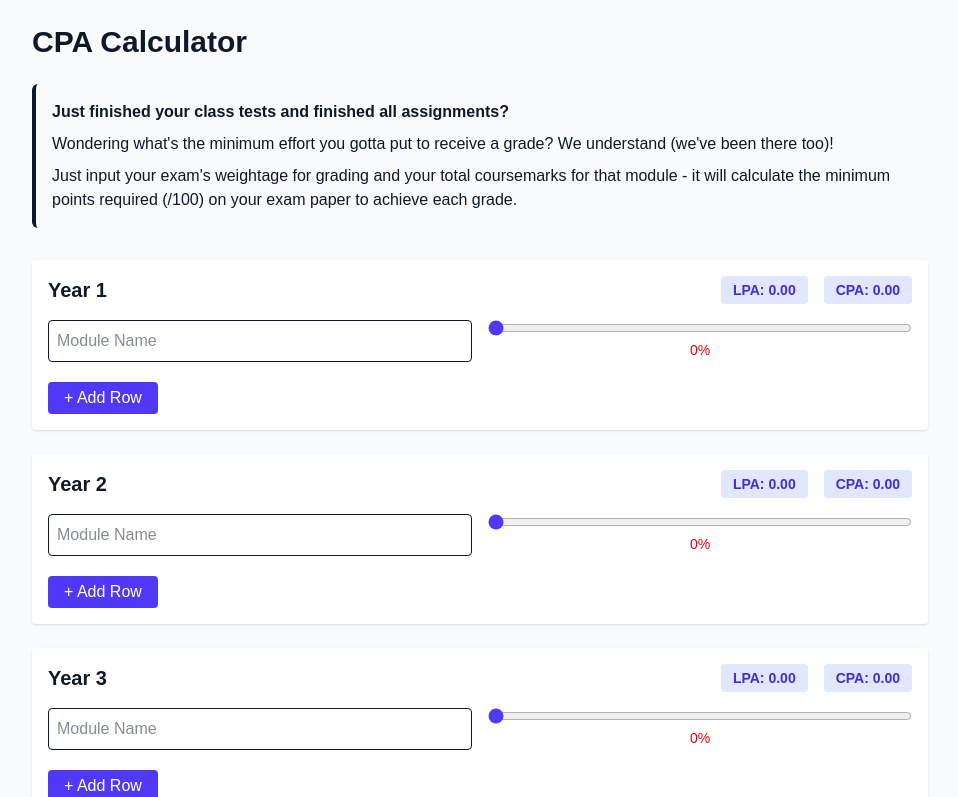
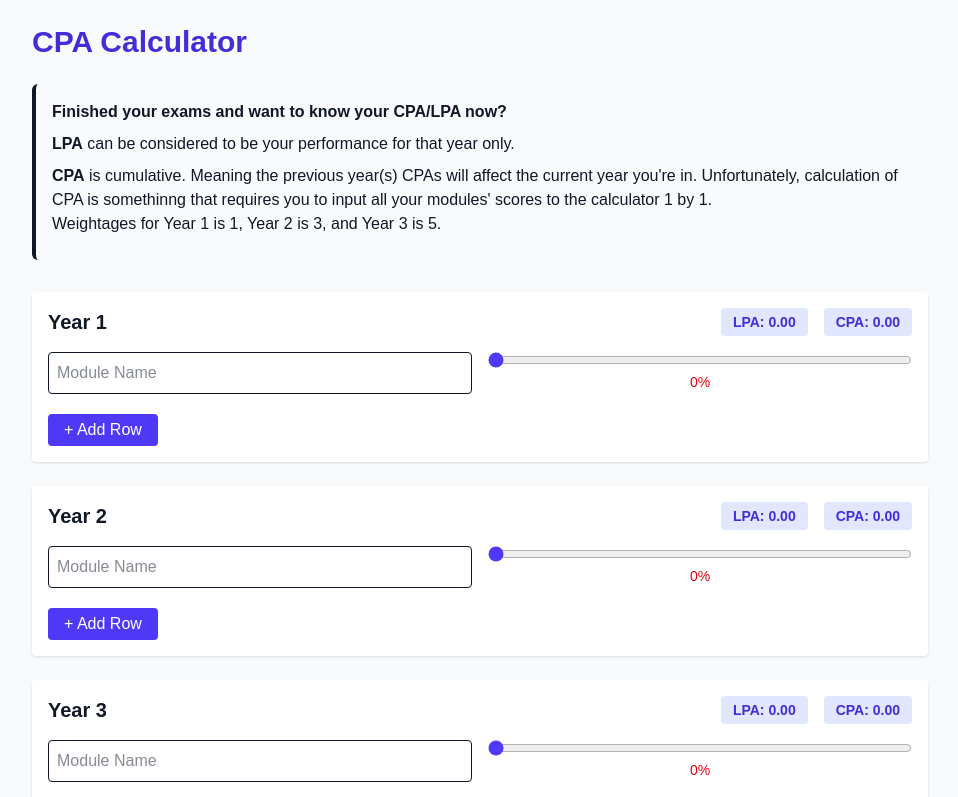
Before and after one commit to tanoojoy/lazy-grades, a Next.js app in the folder lazy-grades/: page /calculator in a window 1280 px wide. Shown: the top 797 px of the page, without its empty margins (160-1118 px from the left). Built offline with nearby package versions, Linux system fonts and the light colour scheme.

Commit message:
added desc

```diff
--- a/lazy-grades/pages/calculator.js
+++ b/lazy-grades/pages/calculator.js
@@ -78,11 +78,12 @@ export default function CPA() {
 
       <main className="min-h-screen bg-gray-50 text-gray-900 p-6 pb-24">
         <div className="max-w-4xl mx-auto">
-          <h1 className="text-3xl font-bold mb-6">CPA Calculator</h1>
+          <h1 className="text-3xl font-bold mb-6 text-indigo-700">CPA Calculator</h1>
             <div className="border-l-4 p-4 mb-6 sm:mb-8 rounded-md text-sm sm:text-base">
-            <p className="mb-2 font-semibold">Just finished your class tests and finished all assignments?</p>
-            <p className="mb-2">Wondering what's the minimum effort you gotta put to receive a grade? We understand (we've been there too)!</p>
-            <p>Just input your exam's weightage for grading and your total coursemarks for that module - it will calculate the minimum points required (/100) on your exam paper to achieve each grade.</p>
+            <p className="mb-2 font-semibold">Finished your exams and want to know your CPA/LPA now?</p>
+            <p className="mb-2"><strong>LPA</strong> can be considered to be your performance for that year only.</p>
+  <p><strong>CPA</strong> is cumulative. Meaning the previous year(s) CPAs will affect the current year you're in. Unfortunately, calculation of CPA is somethinng that requires you to input all your modules' scores to the calculator 1 by 1.</p>
+            <p className="mb-2">Weightages for Year 1 is 1, Year 2 is 3, and Year 3 is 5.</p>
           </div>
 
           {renderYear('Year 1', year1, setYear1, 1)}
```
